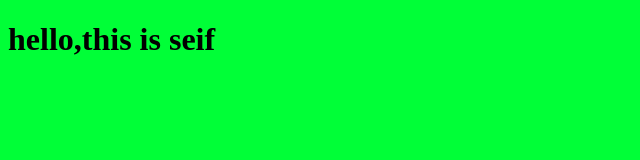
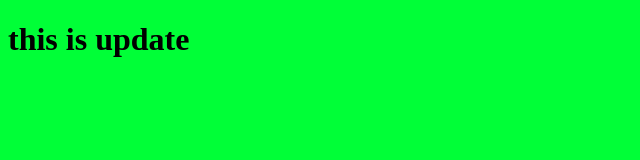
Before and after one commit to elgarhy2023/myproject, a plain HTML site: page index.html in a window 1280 px wide. Shown: the whole page, without its empty margins (0-640 px from the left). Drawn offline with Linux system fonts and the light colour scheme.

Commit message:
edit the html file

```diff
--- a/index.html
+++ b/index.html
@@ -7,7 +7,7 @@
     <link rel="stylesheet" href="style.css">
 </head>
 <body>
-<h1>hello,this is seif</h1>
+<h1>this is update</h1>
 <script src="app.js"></script>
 
 </body>
```
